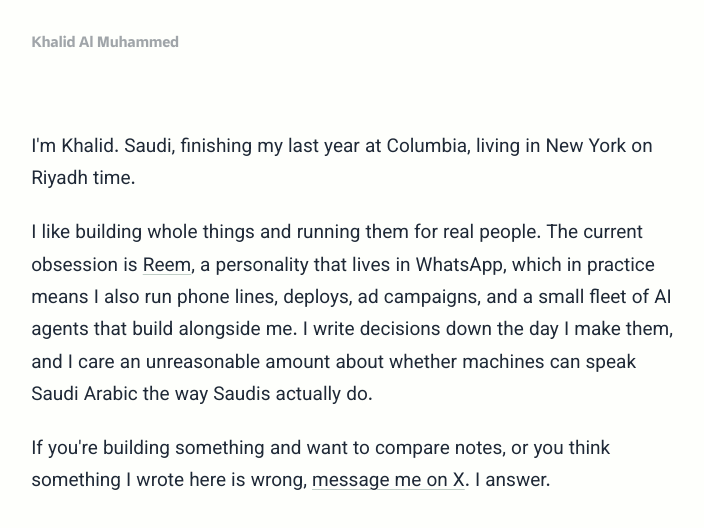
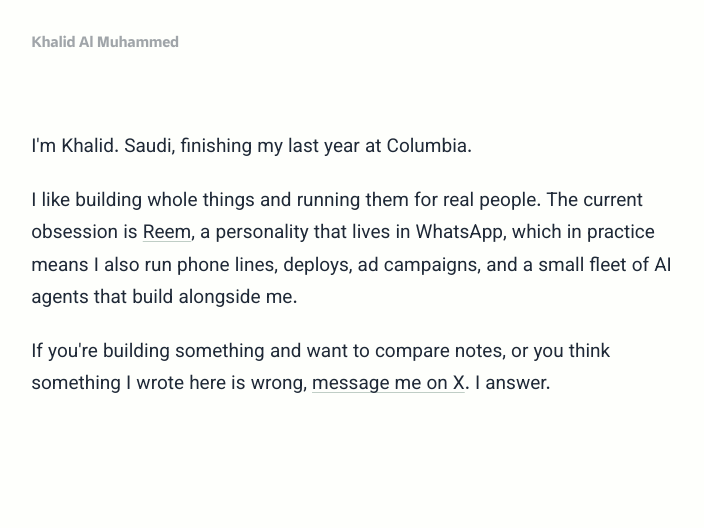
Before and after one commit to KhalidAlMuhammed/KhalidAlMuhammed.github.io, a Next.js app: page /about in a window 1280 px wide. Shown: the top 528 px of the page, without its empty margins (284-988 px from the left). Built offline with nearby package versions, Linux system fonts and the light colour scheme; no server answers.

Commit message:
About: Khalid's trim

```diff
--- a/app/about/page.tsx
+++ b/app/about/page.tsx
@@ -10,10 +10,7 @@ export default function About() {
   return (
     <section className="shell-narrow page">
       <div className="page__prose">
-        <p>
-          I&apos;m Khalid. Saudi, finishing my last year at Columbia, living in New
-          York on Riyadh time.
-        </p>
+        <p>I&apos;m Khalid. Saudi, finishing my last year at Columbia.</p>
         <p>
           I like building whole things and running them for real people. The current
           obsession is{" "}
@@ -22,9 +19,7 @@ export default function About() {
           </a>
           , a personality that lives in WhatsApp, which in practice means I also run
           phone lines, deploys, ad campaigns, and a small fleet of AI agents that
-          build alongside me. I write decisions down the day I make them, and I care
-          an unreasonable amount about whether machines can speak Saudi Arabic the
-          way Saudis actually do.
+          build alongside me.
         </p>
         <p>
           If you&apos;re building something and want to compare notes, or you think
```
